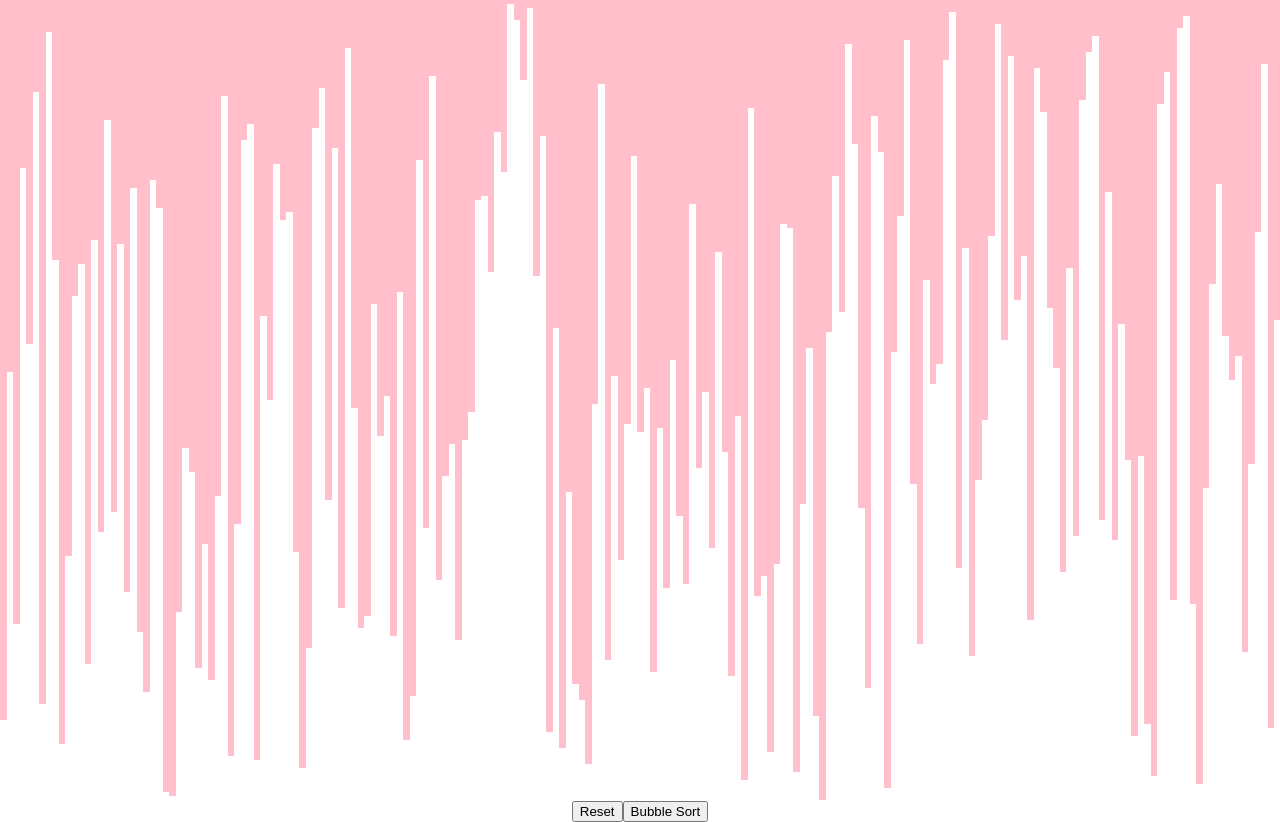
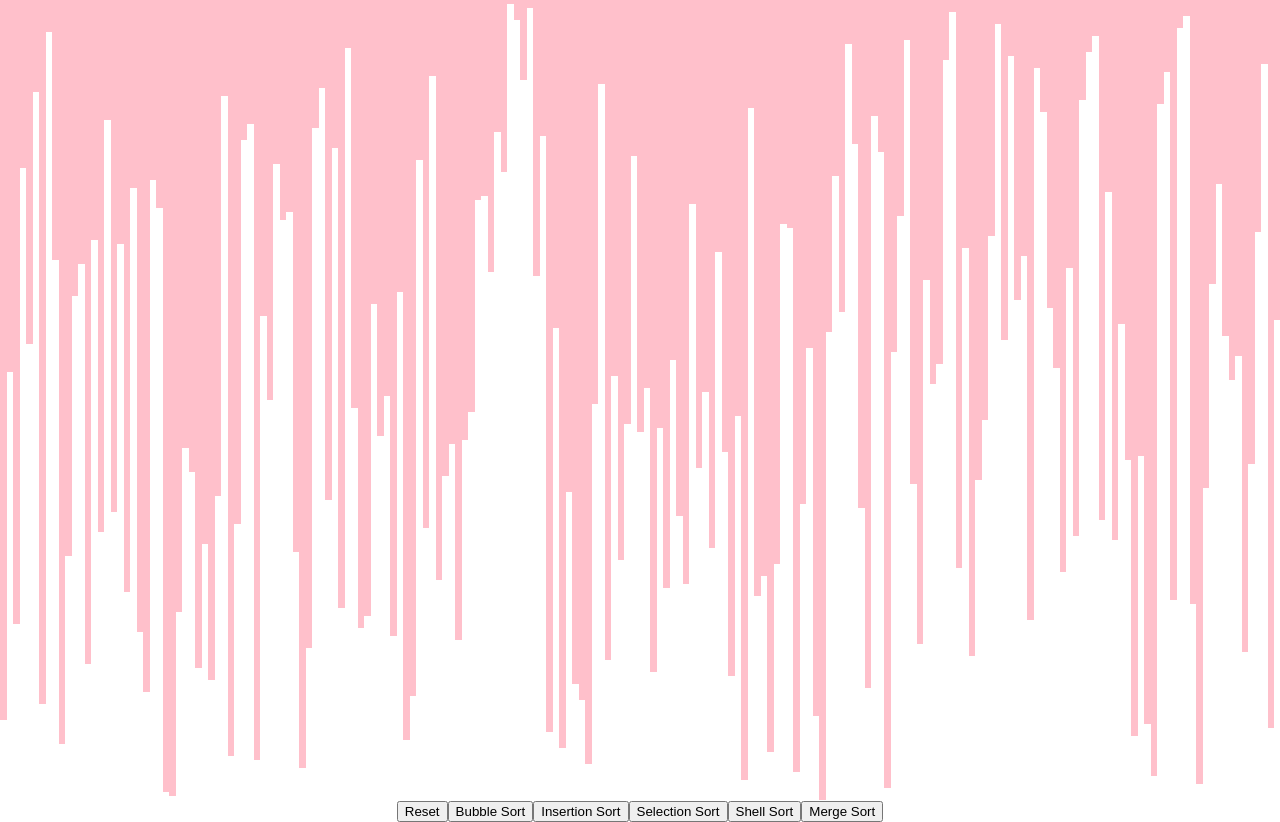
Before and after one commit to Erinon/sort-visual, a React (Create React App) app: page / in a window 1280 px wide. Built offline with nearby package versions, Linux system fonts and the light colour scheme.

Commit message:
bubble, insertion, merge, selection, shell

```diff
--- a/src/SortingAlgorithms/SortingAlgorithms.js
+++ b/src/SortingAlgorithms/BubbleSort.js
@@ -3,25 +3,24 @@ import { swap } from "../utils/utils"
 export const bubbleSortSteps = array => {
     const arr = array.slice()
     const n = arr.length
-    var sorted = true
+    var i, j, sorted = true
 
     const steps = []
 
-    for (let i = 0; i < n - 1; ++i) {
+    for (i = 0; i < n - 1; ++i) {
         sorted = true
 
-        for (let j = 0; j < n - i - 1; ++j) {
-            const step = [j, j + 1, false]
+        for (j = 0; j < n - i - 1; ++j) {
+            steps.push([j, j + 1, false])
 
             if (arr[j] > arr[j + 1]) {
+                steps.push([j, arr[j + 1], true])
+                steps.push([j + 1, arr[j], true])
+
                 swap(arr, j, j + 1)
-
-                step[2] = true
 
                 sorted = false
             }
-
-            steps.push(step)
         }
 
         if (sorted) {
--- /dev/null
+++ b/src/SortingAlgorithms/InsertionSort.js
@@ -0,0 +1,26 @@
+import { swap } from "../utils/utils"
+
+export const insertionSortSteps = array => {
+    const arr = array.slice()
+    const n = arr.length
+    var i, j
+
+    const steps = []
+
+    for (i = 1; i < n; ++i) {
+        for (j = i - 1; j >= 0; --j) {
+            steps.push([j, j + 1, false])
+
+            if (arr[j] > arr[j + 1]) {
+                steps.push([j, arr[j + 1], true])
+                steps.push([j + 1, arr[j], true])
+
+                swap(arr, j, j + 1)
+            } else {
+                break
+            }
+        }
+    }
+
+    return steps
+}
--- /dev/null
+++ b/src/SortingAlgorithms/MergeSort.js
@@ -0,0 +1,76 @@
+function merge(arr, l, m, r) {
+    var i, j, k
+    const n1 = m - l + 1, n2 = r - m
+    const L = [], R = []
+
+    const steps = []
+
+    for (i = 0; i < n1; ++i) {
+        L.push(arr[l + i])
+    }
+
+    for (j = 0; j < n2; ++j) {
+        R.push(arr[m + 1 + j])
+    }
+
+    i = 0; j = 0; k = l
+
+    while (i < n1 && j < n2) {
+        steps.push([l + i, m + 1 + j, false])
+
+        if (L[i] <= R[j]) {
+            steps.push([k, L[i], true])
+
+            arr[k] = L[i]
+
+            ++i
+        } else {
+            steps.push([k, R[j], true])
+
+            arr[k] = R[j]
+
+            ++j
+        }
+
+        ++k
+    }
+
+    while (i < n1) {
+        steps.push([k, L[i], true])
+
+        arr[k] = L[i]
+
+        ++i
+        ++k
+    }
+
+    while (j < n2) {
+        steps.push([k, R[j], true])
+
+        arr[k] = R[j]
+
+        ++j
+        ++k
+    }
+
+    return steps
+}
+
+export const mergeSortSteps = array => {
+    const arr = array.slice()
+    const n = arr.length
+    var currSize, leftStart, mid, rightEnd
+
+    const steps = []
+
+    for (currSize = 1; currSize <= n - 1; currSize *= 2) {
+        for (leftStart = 0; leftStart < n - 1; leftStart += 2 * currSize) {
+            mid = Math.min(leftStart + currSize - 1, n - 1)
+            rightEnd = Math.min(leftStart + 2 * currSize - 1, n - 1)
+
+            steps.push(...merge(arr, leftStart, mid, rightEnd))
+        }
+    }
+
+    return steps
+}
--- /dev/null
+++ b/src/SortingAlgorithms/SelectionSort.js
@@ -0,0 +1,28 @@
+import { swap } from "../utils/utils"
+
+export const selectionSortSteps = array => {
+    const arr = array.slice()
+    const n = arr.length
+    var i, j, min_idx
+
+    const steps = []
+
+    for (i = 0; i < n - 1; ++i) {
+        min_idx = i
+
+        for (j = i + 1; j < n; ++j) {
+            steps.push([j, min_idx, false])
+
+            if (arr[j] < arr[min_idx]) {
+                min_idx = j
+            }
+        }
+
+        steps.push([i, arr[min_idx], true])
+        steps.push([min_idx, arr[i], true])
+
+        swap(arr, i, min_idx)
+    }
+
+    return steps
+}
--- /dev/null
+++ b/src/SortingAlgorithms/ShellSort.js
@@ -0,0 +1,28 @@
+import { swap } from "../utils/utils"
+
+export const shellSortSteps = array => {
+    const arr = array.slice()
+    const n = arr.length
+    var i, j, gap
+
+    const steps = []
+
+    for (gap = Math.floor(n / 2); gap > 0; gap = Math.floor(gap / 2)) {
+        for (i = gap; i < n; ++i) {
+            for (j = i; j >= gap; j -= gap) {
+                steps.push([j - gap, j, false])
+
+                if (arr[j - gap] > arr[j]) {
+                    steps.push([j - gap, arr[j], true])
+                    steps.push([j, arr[j - gap], true])
+
+                    swap(arr, j - gap, j)
+                } else {
+                    break
+                }
+            }
+        }
+    }
+
+    return steps
+}
--- a/src/SortingVisualizer/SortingVisualizer.js
+++ b/src/SortingVisualizer/SortingVisualizer.js
@@ -1,7 +1,10 @@
 import React from 'react'
 import './SortingVisualizer.css'
-import { bubbleSortSteps } from '../SortingAlgorithms/SortingAlgorithms'
-import { swap } from '../utils/utils'
+import { bubbleSortSteps } from '../SortingAlgorithms/BubbleSort'
+import { insertionSortSteps } from '../SortingAlgorithms/InsertionSort'
+import { selectionSortSteps } from '../SortingAlgorithms/SelectionSort'
+import { shellSortSteps } from '../SortingAlgorithms/ShellSort'
+import { mergeSortSteps } from '../SortingAlgorithms/MergeSort'
 
 class SortingVisualizer extends React.Component {
     constructor(props) {
@@ -39,15 +42,24 @@ class SortingVisualizer extends React.Component {
         return arr
     }
 
-    bubbleSortAnim() {
+    sortAnim(steps) {
         const {arr} = this.state
         const arrBars = document.getElementsByClassName('arr-bar')
-        const steps = bubbleSortSteps(this.state.arr)
         var iCol, jCol, cnt = 0
+
+        console.log(`${steps.length} steps`)
 
         steps.forEach(s => {
             const [i, j, c] = s
 
+            if (c) {
+                ++cnt;
+                setTimeout(() => {
+                    arr[i] = j
+
+                    arrBars[i].style.height = `${j}%`
+                }, cnt * 1)
+            } else {
                 ++cnt;
                 setTimeout(() => {
                     if (arr[i] > arr[j]) {
@@ -60,23 +72,14 @@ class SortingVisualizer extends React.Component {
 
                     arrBars[i].style.backgroundColor = iCol
                     arrBars[j].style.backgroundColor = jCol
-            }, cnt * 10)
-
-            if (c) {
-                    ++cnt;
-                setTimeout(() => {
-                    swap(arr, i, j)
-
-                    arrBars[i].style.height = `${arr[i]}%`
-                    arrBars[j].style.height = `${arr[j]}%`
-                }, cnt * 10)
-            }
+                }, cnt * 1)
 
                 ++cnt;
                 setTimeout(() => {
                     arrBars[i].style.backgroundColor = 'pink'
                     arrBars[j].style.backgroundColor = 'pink'
-            }, cnt * 10)
+                }, cnt * 1)
+            }
         })
     }
 
@@ -92,7 +95,11 @@ class SortingVisualizer extends React.Component {
                 </div>
 
                 <button onClick={() => this.resetArray()}>Reset</button>
-                <button onClick={() => this.bubbleSortAnim()}>Bubble Sort</button>
+                <button onClick={() => this.sortAnim(bubbleSortSteps(this.state.arr))}>Bubble Sort</button>
+                <button onClick={() => this.sortAnim(insertionSortSteps(this.state.arr))}>Insertion Sort</button>
+                <button onClick={() => this.sortAnim(selectionSortSteps(this.state.arr))}>Selection Sort</button>
+                <button onClick={() => this.sortAnim(shellSortSteps(this.state.arr))}>Shell Sort</button>
+                <button onClick={() => this.sortAnim(mergeSortSteps(this.state.arr))}>Merge Sort</button>
             </div>
         )
     }
```
Lines whose indentation alone changed are shown as unchanged.
